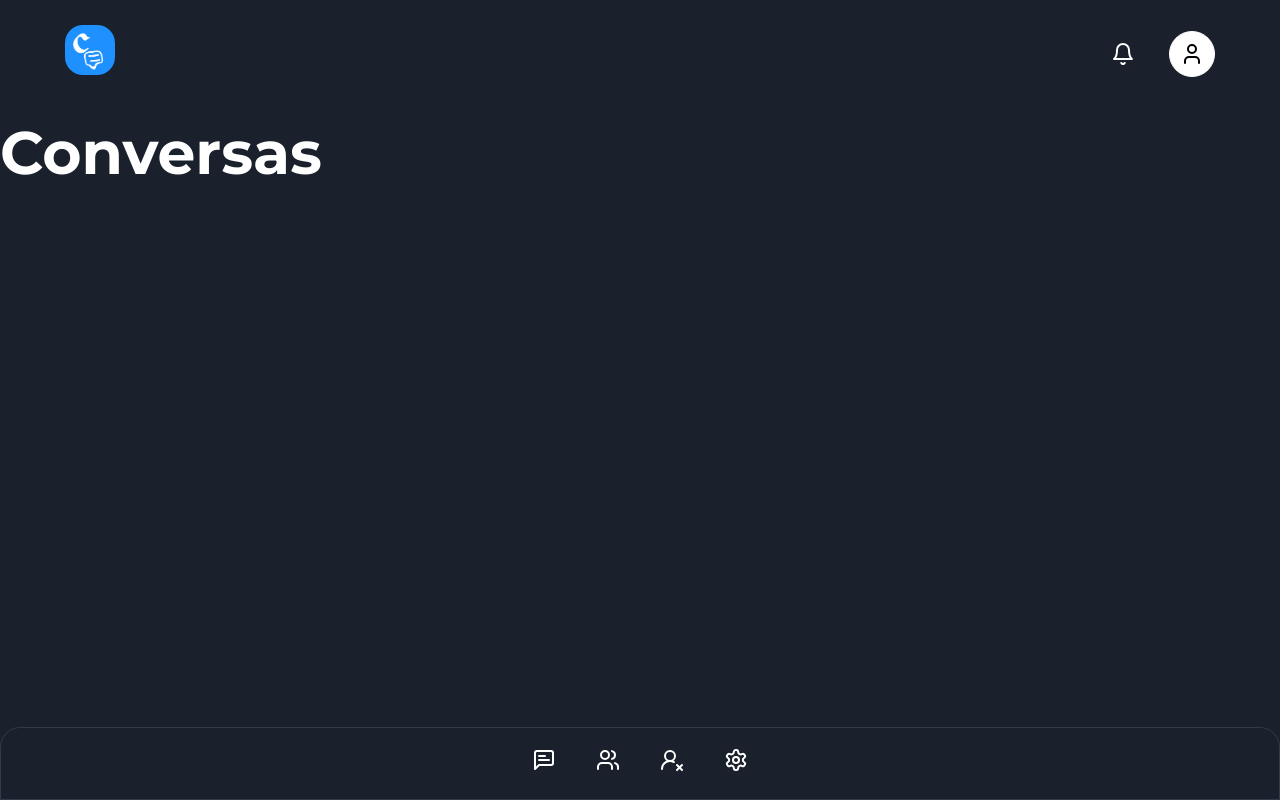
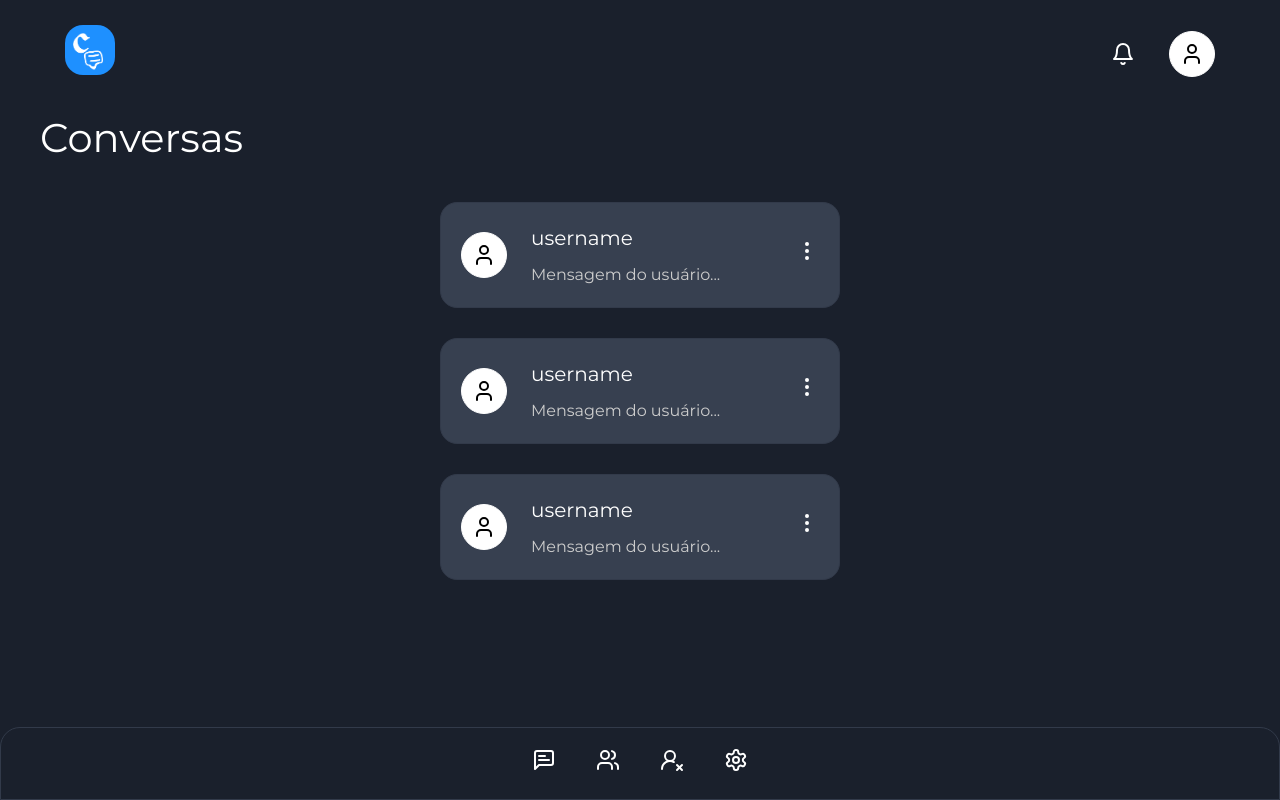
Before and after one commit to Kaua2123/chathub-client, a React (Vite) app: page /conversations in a window 1280 px wide. Built offline with nearby package versions, Linux system fonts and the light colour scheme.

Commit message:
feat: Implementa componente ConversationCard

```diff
--- /dev/null
+++ b/src/components/ConversationCard/ConversationCard.tsx
@@ -0,0 +1,32 @@
+import { User } from 'lucide-react';
+import { UserAvatar } from './styled';
+import {
+  Container,
+  DivConfig,
+  DivUser,
+  EllipsisVerticalIcon,
+  UserNameAndMessage,
+} from './styled';
+
+function ConversationCard() {
+  return (
+    <div>
+      <Container>
+        <DivUser>
+          <UserAvatar>
+            <User color="black" />
+          </UserAvatar>
+          <UserNameAndMessage>
+            <p className="username">username</p>
+            <p className="user-message">Mensagem do usuário...</p>
+          </UserNameAndMessage>
+        </DivUser>
+        <DivConfig>
+          <EllipsisVerticalIcon />
+        </DivConfig>
+      </Container>
+    </div>
+  );
+}
+
+export default ConversationCard;
--- /dev/null
+++ b/src/components/ConversationCard/styled.ts
@@ -0,0 +1,62 @@
+import styled from 'styled-components';
+import { EllipsisVertical } from 'lucide-react';
+
+export const Container = styled.div`
+  background-color: ${({ theme }) => theme.colors.mediumBlue};
+  display: flex;
+  flex-flow: row wrap;
+  justify-content: space-between;
+  align-items: center;
+  min-width: 40rem;
+  padding: 2rem;
+  border: 1px solid ${({ theme }) => theme.colors.lightBlue};
+  border-radius: 1.7rem;
+  transition: transform 0.3s;
+  cursor: pointer;
+
+  &:hover {
+    border: 1px solid ${({ theme }) => theme.colors.lighterBlue};
+
+    transform: translateY(-4%);
+  }
+`;
+
+export const DivUser = styled.div`
+  display: flex;
+  flex-flow: row wrap;
+  align-items: center;
+  gap: 2.4rem;
+`;
+
+export const UserAvatar = styled.div`
+  border: 1px solid white;
+  background-color: ${({ theme }) => theme.colors.white};
+  padding: 1rem;
+  border-radius: 100%;
+  display: flex;
+  align-items: center;
+`;
+
+export const UserNameAndMessage = styled.div`
+  display: flex;
+  flex-flow: column wrap;
+  gap: 1rem;
+
+  .username {
+    font-size: 2rem;
+  }
+  .user-message {
+    font-size: 1.6rem;
+    color: ${({ theme }) => theme.colors.darkGray};
+  }
+`;
+
+export const DivConfig = styled.div``;
+
+export const EllipsisVerticalIcon = styled(EllipsisVertical)`
+  transition: transform 0.3s;
+
+  &:hover {
+    color: ${({ theme }) => theme.colors.lighterBlue};
+  }
+`;
--- a/src/components/Navbar/Navbar.tsx
+++ b/src/components/Navbar/Navbar.tsx
@@ -8,7 +8,6 @@ function Navbar() {
     <div>
       <Div>
         <div>
-          <a href="/">
           <img
             src={chathub}
             alt=""
@@ -19,7 +18,6 @@ function Navbar() {
               cursor: 'pointer',
             }}
           />
-          </a>
         </div>
         <UserDiv>
           <BellIcon color="white" />
--- a/src/pages/Conversations/Conversations.tsx
+++ b/src/pages/Conversations/Conversations.tsx
@@ -1,12 +1,22 @@
 import BottomMenu from '../../components/BottomMenu/BottomMenu';
+import ConversationCard from '../../components/ConversationCard/ConversationCard';
 import Navbar from '../../components/Navbar/Navbar';
+import { Div, DivConversations } from './styled';
 
 function Conversations() {
   return (
     <div>
       <Navbar />
 
-      <h1>Conversas</h1>
+      <Div>
+        <p>Conversas</p>
+
+        <DivConversations>
+          {Array.from({ length: 3 }).map((_, i) => {
+            return <ConversationCard key={i}></ConversationCard>;
+          })}
+        </DivConversations>
+      </Div>
       <BottomMenu />
     </div>
   );
--- a/src/pages/Conversations/styled.ts
+++ b/src/pages/Conversations/styled.ts
@@ -0,0 +1,21 @@
+import styled from 'styled-components';
+
+export const Div = styled.div`
+  color: white;
+  max-width: 120rem;
+  margin: 0 auto;
+
+  p {
+    font-size: 4rem;
+    font-family: 'Montserrat';
+  }
+`;
+
+export const DivConversations = styled.div`
+  display: flex;
+  flex-flow: column wrap;
+  justify-content: center;
+  align-items: center;
+  gap: 3rem;
+  margin-top: 3.4rem;
+`;
```
Lines whose indentation alone changed are shown as unchanged.
